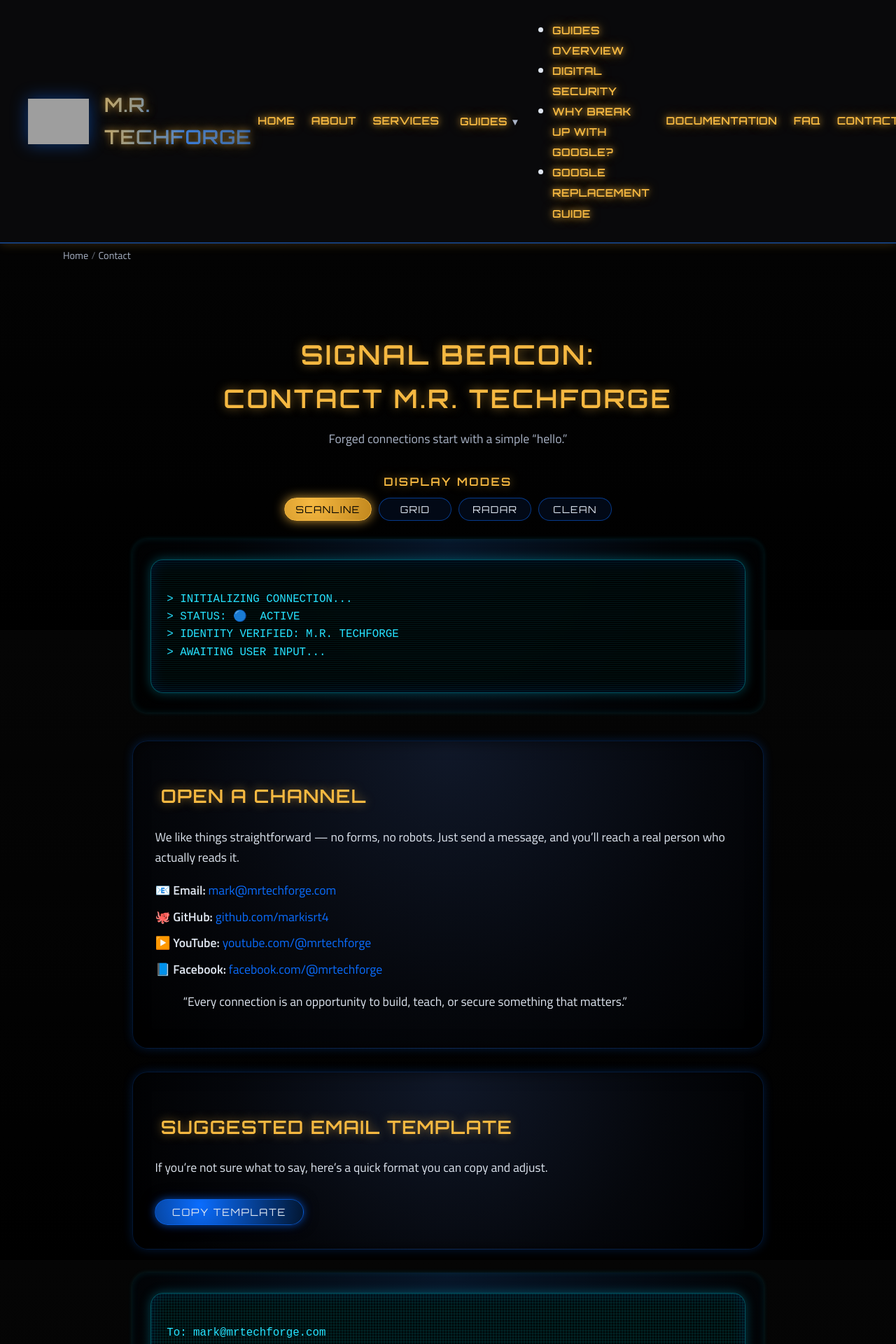
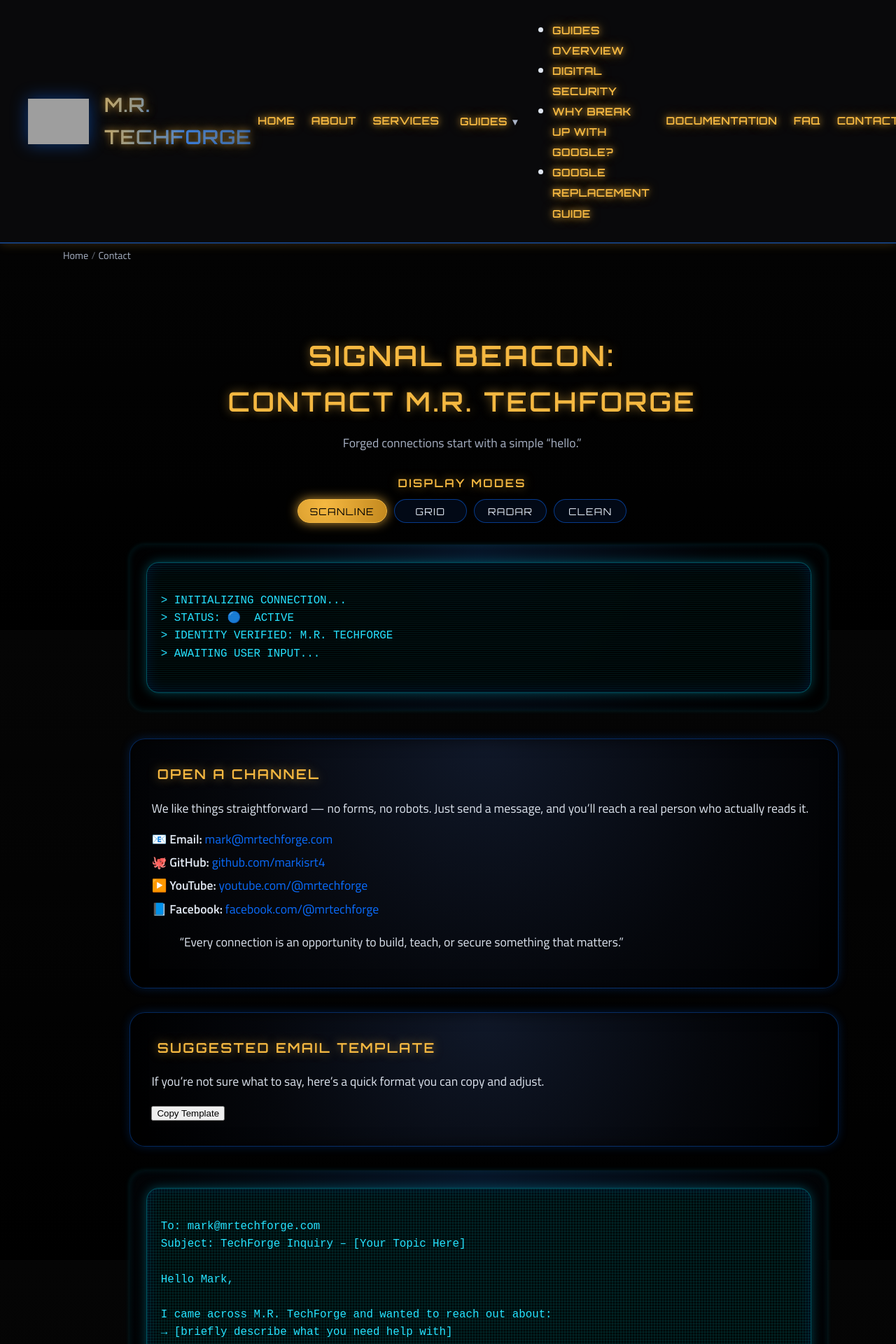
Before and after one commit to markisrt4/mrtechforge.github.io, a Jekyll site: the page built from contact.md, in a window 1280 px wide. Shown: the top 1920 px of the page at 70% size. Built offline with Jekyll 4.4.1, drawn with Linux system fonts in a browser that asks for light colours; grey boxes are pictures that could not be loaded.

Commit message:
Update _pages-contact.scss

```diff
--- a/_sass/_pages-contact.scss
+++ b/_sass/_pages-contact.scss
@@ -1,24 +1,12 @@
 /* =========================================================
-   CONTACT PAGE — FORGE STYLE (CENTERED + WIDER)
+   CONTACT PAGE — FORGE STYLE (v2.0 WIDE + CENTERED)
    ========================================================= */
 
 .forge-contact-page {
-  padding: 2.4rem 1.4rem 3.2rem;
+  padding: 2.4rem 1.2rem 3rem;
   margin: 0 auto;
   width: 100%;
-  max-width: 1120px;            /* align with main site content */
-  box-sizing: border-box;
-}
-
-/* One shared lane width for all big blocks */
-.forge-terminal-modes,
-.forge-terminal-panel,
-.forge-contact-page .forge-card,
-.forge-location-card {
-  width: min(100%, 1040px);     /* wider than before, less “skinny” */
-  margin-left: auto;
-  margin-right: auto;
-  box-sizing: border-box;
+  max-width: 1240px;     /* wider lane on desktop */
 }
 
 /* =========================================================
@@ -27,28 +15,20 @@
 
 .forge-contact-page .page-intro {
   text-align: center;
-  margin-bottom: 2rem;
+  margin-bottom: 1.8rem;
 }
 
 .forge-contact-page .page-intro h1 {
   font-family: "Orbitron", sans-serif;
   text-transform: uppercase;
   letter-spacing: 0.08em;
-  font-size: clamp(1.6rem, 3.5vw, 2.3rem);
+  font-size: clamp(1.8rem, 3.6vw, 2.4rem);
   margin: 0 0 0.75rem;
   color: var(--forge-hotmetal);
 
-  white-space: normal !important;
-  word-break: keep-all !important;
-  overflow-wrap: break-word !important;
-  max-width: 100%;
-}
-
-@media (max-width: 420px) {
-  .forge-contact-page .page-intro h1 {
-    font-size: 1.6rem;
-    letter-spacing: 0.08em;
-  }
+  white-space: normal;
+  word-break: keep-all;
+  overflow-wrap: break-word;
 }
 
 .forge-contact-page .page-intro .forge-highlight {
@@ -59,8 +39,8 @@
 .forge-contact-page .page-intro .tagline {
   color: var(--forge-subtext);
   font-size: 1.05rem;
-  max-width: 620px;
-  margin: 0 auto;
+  max-width: 640px;
+  margin: 0.25rem auto 0;
 }
 
 /* =========================================================
@@ -70,6 +50,8 @@
 .forge-terminal-modes {
   margin: 1.6rem auto 1.2rem;
   text-align: center;
+  max-width: 1120px;
+  width: min(100%, 1120px);
 }
 
 .forge-terminal-modes .modes-heading {
@@ -90,7 +72,7 @@
 
 .terminal-mode-btn {
   min-width: 6.2rem;
-  padding: 0.4rem 0.9rem;
+  padding: 0.45rem 1rem;
   border-radius: 999px;
   border: 1px solid rgba(var(--forge-accent-rgb), 0.5);
   background: rgba(3, 10, 24, 0.95);
@@ -100,8 +82,17 @@
   letter-spacing: 0.1em;
   text-transform: uppercase;
   cursor: pointer;
-  transition: background 0.2s ease, box-shadow 0.2s ease, color 0.2s ease,
-    border-color 0.2s ease;
+  transition:
+    background 0.2s ease,
+    box-shadow 0.2s ease,
+    color 0.2s ease,
+    border-color 0.2s ease,
+    transform 0.18s ease;
+}
+
+.terminal-mode-btn:hover {
+  transform: translateY(-1px);
+  box-shadow: 0 0 12px rgba(var(--forge-accent-rgb), 0.45);
 }
 
 .terminal-mode-btn.is-active {
@@ -112,14 +103,16 @@
 }
 
 /* =========================================================
-   TERMINAL PANELS — CENTERED + WIDER
+   TERMINAL PANELS — centered, wide, no overflow
    ========================================================= */
 
 .forge-terminal-panel {
   position: relative;
-  margin: 1.6rem auto 2.4rem;
-  padding: 1.7rem 1.6rem;
+  margin: 1.8rem auto 2.4rem;
+  padding: 1.5rem 1.4rem;
   border-radius: 22px;
+  max-width: 1120px;
+  width: min(100%, 1120px);
 
   background: radial-gradient(circle at top, #071629 0%, #020407 60%, #000 100%);
   box-shadow:
@@ -127,12 +120,11 @@
     0 0 10px rgba(0, 184, 212, 0.12) inset;
 
   overflow: hidden;
-  display: block !important;
 }
 
 .forge-terminal-screen {
   position: relative;
-  padding: 1.1rem 1.3rem;
+  padding: 1rem 1.2rem;
   border-radius: 18px;
 
   background: rgba(0, 0, 0, 0.9);
@@ -141,9 +133,8 @@
     0 0 15px rgba(0, 184, 212, 0.35),
     0 0 20px rgba(0, 20, 60, 0.7) inset;
 
-  overflow-x: auto !important;
-  max-width: 100% !important;
-  box-sizing: border-box;
+  overflow-x: auto;
+  max-width: 100%;
 }
 
 .forge-terminal-screen code {
@@ -153,10 +144,10 @@
   font-size: 0.94rem;
   line-height: 1.6;
   color: #26e0ff;
+  text-align: left;
 }
 
-/* CRT BASE OVERLAY */
-
+/* CRT overlay base */
 .forge-terminal-screen::before {
   content: "";
   position: absolute;
@@ -166,7 +157,7 @@
   mix-blend-mode: screen;
 }
 
-/* CRT MODES */
+/* CRT MODES -------------------------------------------- */
 
 .forge-terminal-panel.crt-scanline .forge-terminal-screen::before {
   background-image:
@@ -233,73 +224,69 @@
 }
 
 /* =========================================================
-   FORGE CARDS — CENTERED + WIDER
+   FORGE CARDS — override for contact page
    ========================================================= */
 
 .forge-contact-page .forge-card {
-  margin: 2rem auto !important;
-  padding: 2rem 1.9rem;
+  margin: 2rem auto;
+  padding: 2rem 1.8rem;
   border-radius: 22px;
+  max-width: 1120px;
+  width: min(100%, 1120px);
 
   background: radial-gradient(circle at top, #101829 0%, #05070c 60%, #000 100%);
   box-shadow:
     0 0 14px rgba(10, 109, 255, 0.22),
     inset 0 0 22px rgba(0, 0, 0, 0.6);
 
-  display: block !important;
-  float: none !important;
+  border: 1px solid rgba(var(--forge-accent-rgb), 0.35);
   text-align: left;
 }
 
-/* Contact list + button */
+.forge-contact-page .forge-card h2 {
+  font-family: "Orbitron", sans-serif;
+  text-transform: uppercase;
+  letter-spacing: 0.12em;
+  font-size: 1.15rem;
+  color: var(--forge-hotmetal);
+  margin-top: 0;
+  margin-bottom: 0.9rem;
+}
+
+.forge-contact-page .forge-card p {
+  margin-bottom: 0.9rem;
+}
 
 .forge-contact-page .contact-list {
   list-style: none;
-  padding: 0;
-  margin: 1.1rem 0 0;
+  padding-left: 0;
+  margin: 0.6rem 0 1.1rem;
 }
 
 .forge-contact-page .contact-list li {
-  margin-bottom: 0.5rem;
+  margin: 0.25rem 0;
 }
 
 .forge-contact-page .contact-list a {
   color: var(--forge-accent);
 }
 
-.forge-contact-page .btn-glow {
-  margin-top: 0.75rem;
-  padding: 0.55rem 1.4rem;
-  border-radius: 999px;
-  border: 1px solid rgba(var(--forge-accent-rgb),0.6);
-  background: radial-gradient(circle at 30% 20%, #0A6DFF, #021631);
-  color: var(--forge-text);
-  font-family: "Orbitron", sans-serif;
-  font-size: 0.85rem;
-  text-transform: uppercase;
-  letter-spacing: 0.12em;
-  cursor: pointer;
-  box-shadow:
-    0 0 12px rgba(10, 109, 255, 0.6),
-    0 0 20px rgba(1, 8, 30, 0.9);
-}
-
 /* =========================================================
-   LOCATION COORDINATE PLATE
+   LOCATION CARD — wide blueprint panel
    ========================================================= */
 
 .forge-location-card {
-  margin: 2.2rem auto 0 !important;
-  padding: 2rem 1.9rem 2.4rem;
+  margin: 2.4rem auto 0;
+  padding: 2.1rem 1.8rem 2.5rem;
   border-radius: 24px;
+  max-width: 1120px;
+  width: min(100%, 1120px);
   text-align: center;
 
   background: radial-gradient(circle at top, #071c32 0%, #02050b 65%, #000 100%);
   box-shadow:
     0 0 18px rgba(0, 184, 212, 0.26),
     inset 0 0 34px rgba(0, 0, 0, 0.8);
-
-  display: block !important;
 }
 
 .forge-location-card h2 {
@@ -311,9 +298,10 @@
   margin-bottom: 1.4rem;
 }
 
+/* Blueprint plate */
 .forge-location-plate {
   width: min(100%, 460px);
-  margin: 0 auto 1.4rem !important;
+  margin: 0 auto 1.4rem;
   padding: 1.2rem 1.1rem;
 
   font-family: "Fira Mono", monospace;
@@ -329,8 +317,6 @@
     inset 0 0 18px rgba(0, 50, 80, 0.9);
 
   color: #cfefff;
-  display: block !important;
-  box-sizing: border-box;
 }
 
 .forge-location-plate .plate-line {
@@ -341,13 +327,13 @@
 
 .forge-location-plate .plate-line span {
   color: #78e8ff;
-  min-width: 110px;
+  min-width: 120px;
   text-align: right;
   letter-spacing: 0.05em;
 }
 
 .plate-line.indent {
-  padding-left: 110px;
+  padding-left: 120px;
 }
 
 .forge-location-text {
@@ -355,7 +341,7 @@
   color: var(--forge-text);
   font-size: 1.02rem;
   line-height: 1.7;
-  max-width: 640px;
+  max-width: 660px;
   margin: 0 auto;
 }
 
@@ -363,40 +349,43 @@
    RESPONSIVE TWEAKS
    ========================================================= */
 
-@media (max-width: 768px) {
+@media (max-width: 900px) {
   .forge-contact-page {
-    padding: 2rem 1.1rem 2.7rem;
+    padding-top: 2rem;
   }
 
+  .forge-contact-page .forge-card,
   .forge-terminal-panel,
-  .forge-contact-page .forge-card,
+  .forge-terminal-modes,
   .forge-location-card {
-    padding-left: 1.4rem;
-    padding-right: 1.4rem;
+    border-radius: 18px;
   }
 }
 
 @media (max-width: 640px) {
   .forge-contact-page {
-    padding: 1.8rem 1rem 2.4rem;
+    padding: 1.6rem 0.6rem 2.1rem; /* less side padding = wider feel */
   }
 
-  .forge-terminal-panel,
-  .forge-contact-page .forge-card,
-  .forge-location-card {
-    padding-left: 1.1rem;
-    padding-right: 1.1rem;
+  .forge-contact-page .page-intro h1 {
+    font-size: 1.7rem;
+  }
+
+  .forge-terminal-panel {
+    margin: 1.4rem auto 2rem;
+    padding: 1.2rem 1.1rem;
+  }
+
+  .forge-terminal-screen {
+    padding: 0.9rem 0.9rem;
   }
 
   .forge-contact-page .forge-card {
-    text-align: center; /* nicer on small screens */
+    padding: 1.5rem 1.2rem;
+    margin: 1.6rem auto;
   }
 
-  .forge-location-plate .plate-line {
-    gap: 0.4rem;
-  }
-
-  .plate-line.indent {
-    padding-left: 96px;
+  .forge-location-card {
+    padding: 1.8rem 1.2rem 2.1rem;
   }
 }
```
